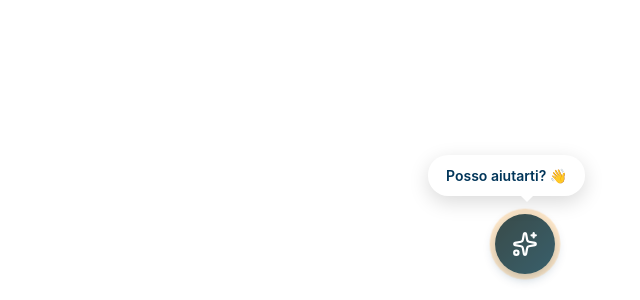
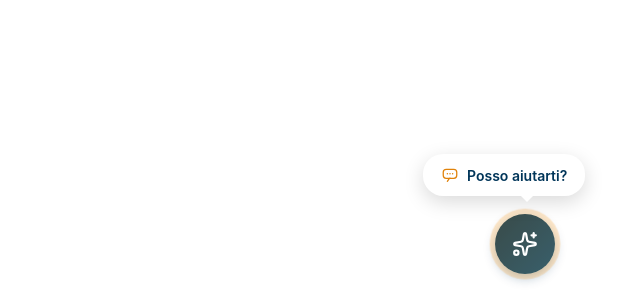
Before and after one commit to bribit26/chatbot-centralino-ai, a React (Vite) app: page / in a window 1280 px wide. Shown: the part 500-800 px from the top of the page, without its empty margins (640-1280 px from the left). Built offline with nearby package versions, Linux system fonts and the light colour scheme.

Commit message:
Replace hand emoji in chat tooltip with a line icon

```diff
--- a/src/components/ChatWidget.jsx
+++ b/src/components/ChatWidget.jsx
@@ -148,7 +148,14 @@ export default function ChatWidget() {
 
       {/* Tooltip / Fumetto */}
       <div className={`ai-voice-tooltip ${isOpen ? 'hidden' : ''}`} onClick={toggleChat}>
-        Posso aiutarti? 👋
+        <svg viewBox="0 0 24 24" fill="none" stroke="currentColor" strokeWidth="1.7" className="tooltip-icon" aria-hidden="true">
+          <rect x="3" y="4.5" width="18" height="12" rx="4" />
+          <path d="M8.5 20.5l2.7-3.8h1.6" strokeLinecap="round" strokeLinejoin="round" />
+          <circle cx="8.5" cy="10.5" r="1" fill="currentColor" stroke="none" />
+          <circle cx="12" cy="10.5" r="1" fill="currentColor" stroke="none" />
+          <circle cx="15.5" cy="10.5" r="1" fill="currentColor" stroke="none" />
+        </svg>
+        Posso aiutarti?
       </div>
 
       {/* Floating Button */}
--- a/src/styles/widget.css
+++ b/src/styles/widget.css
@@ -114,12 +114,22 @@
   opacity: 0;
   pointer-events: none;
   z-index: 1000000;
+  display: inline-flex;
+  align-items: center;
+  gap: 8px;
   /* 2s delay for slide in, then continuous floating */
   animation:
     slideInTooltip 0.6s cubic-bezier(0.175, 0.885, 0.32, 1.275) 2s forwards,
     floatTooltip 3s ease-in-out 2.6s infinite forwards;
   transition: opacity 0.3s ease, transform 0.3s ease;
   transform-origin: bottom right;
+}
+
+.ai-voice-tooltip .tooltip-icon {
+  width: 18px;
+  height: 18px;
+  flex: none;
+  color: #e0820a;
 }
 
 .ai-voice-tooltip::after {
```
